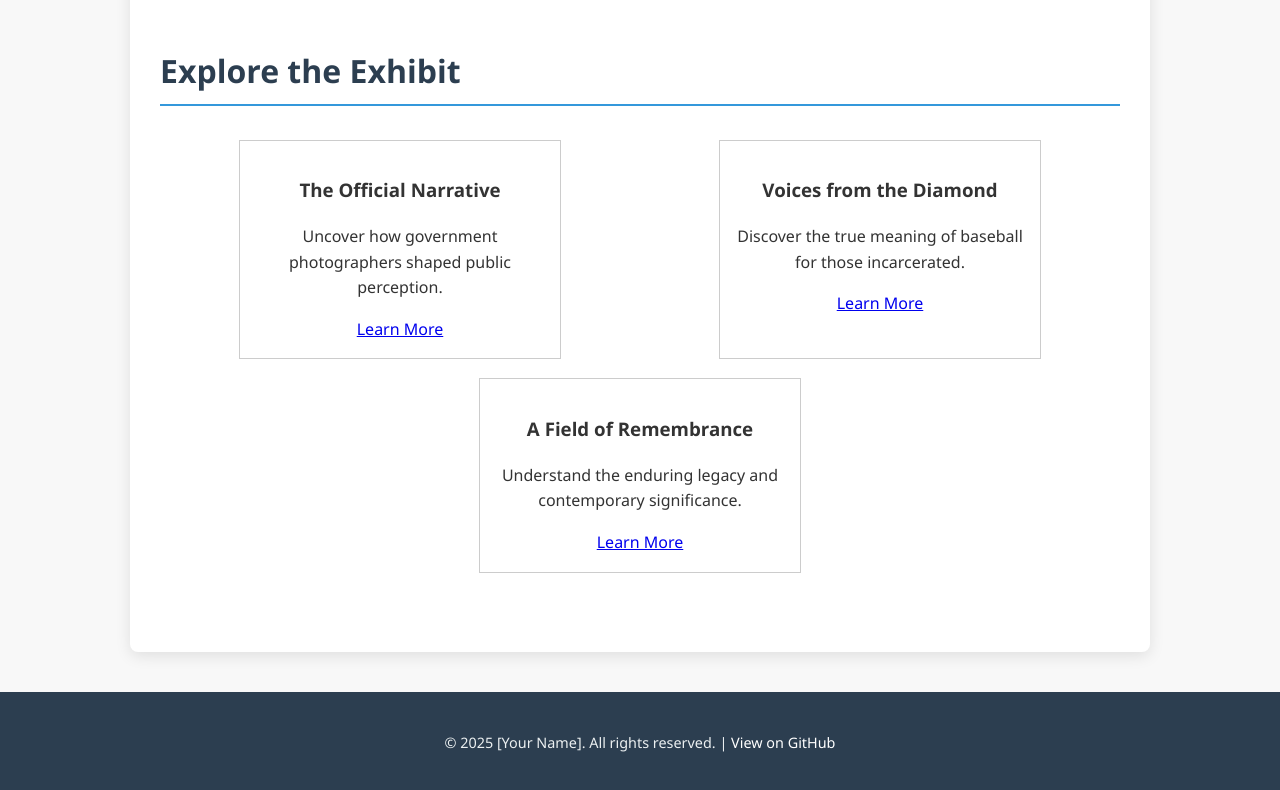
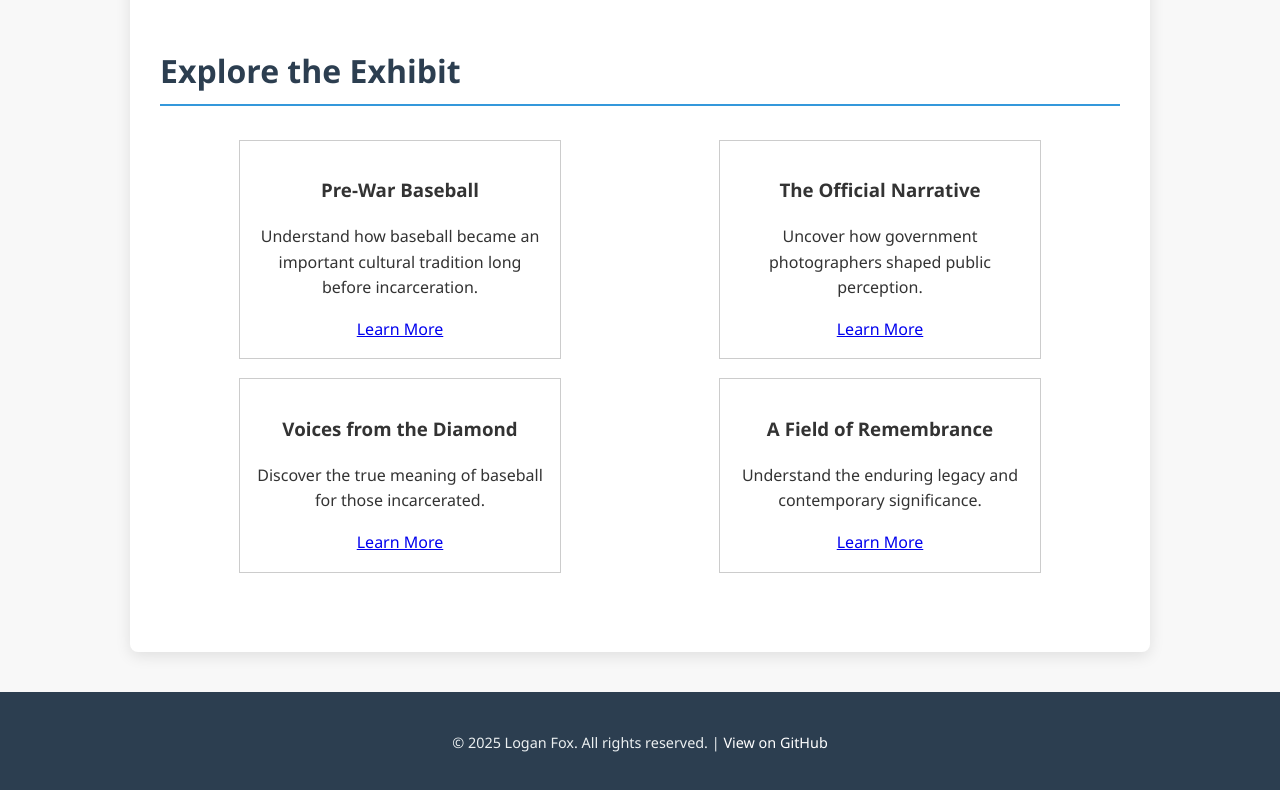
Before and after one commit to lpfox18/manzanar-baseball-exhibit, a plain HTML site: page index.html in a window 1280 px wide. Shown: the part 1164-1954 px from the top of the page. Drawn offline with Linux system fonts and the light colour scheme.

Commit message:
Added page on pre-war baseball and added name on bottom banner.

```diff
--- a/index.html
+++ b/index.html
@@ -12,6 +12,7 @@
         <nav>
             <ul>
                 <li><a href="index.html">Home</a></li>
+                <li><a href="prewar_baseball.html">Pre-War Baseball</a></li>
                 <li><a href="propaganda.html">The Official Narrative</a></li>
                 <li><a href="internees.html">Voices from the Diamond</a></li>
                 <li><a href="legacy.html">A Field of Remembrance</a></li>
@@ -29,6 +30,11 @@
         <section id="explore-sections" style="margin-top: 3rem;">
             <h2>Explore the Exhibit</h2>
             <div style="display: flex; justify-content: space-around; flex-wrap: wrap;">
+                <div style="width: 30%; margin: 1%; padding: 1rem; border: 1px solid #ccc; text-align: center;">
+                    <h3>Pre-War Baseball</h3>
+                    <p>Understand how baseball became an important cultural tradition long before incarceration.</p>
+                    <a href="prewar_baseball.html">Learn More</a>
+                </div>
                 <div style="width: 30%; margin: 1%; padding: 1rem; border: 1px solid #ccc; text-align: center;">
                     <h3>The Official Narrative</h3>
                     <p>Uncover how government photographers shaped public perception.</p>
@@ -49,7 +55,7 @@
     </main>
 
     <footer>
-        <p>&copy; 2025 [Your Name]. All rights reserved. | <a href="https://github.com/lpfox18/manzanar-baseball-exhibit" style="color: #fff; text-decoration: none;">View on GitHub</a></p>
+        <p>&copy; 2025 Logan Fox. All rights reserved. | <a href="https://github.com/lpfox18/manzanar-baseball-exhibit" style="color: #fff; text-decoration: none;">View on GitHub</a></p>
     </footer>
 
     <script src="script.js"></script> </body>
```
